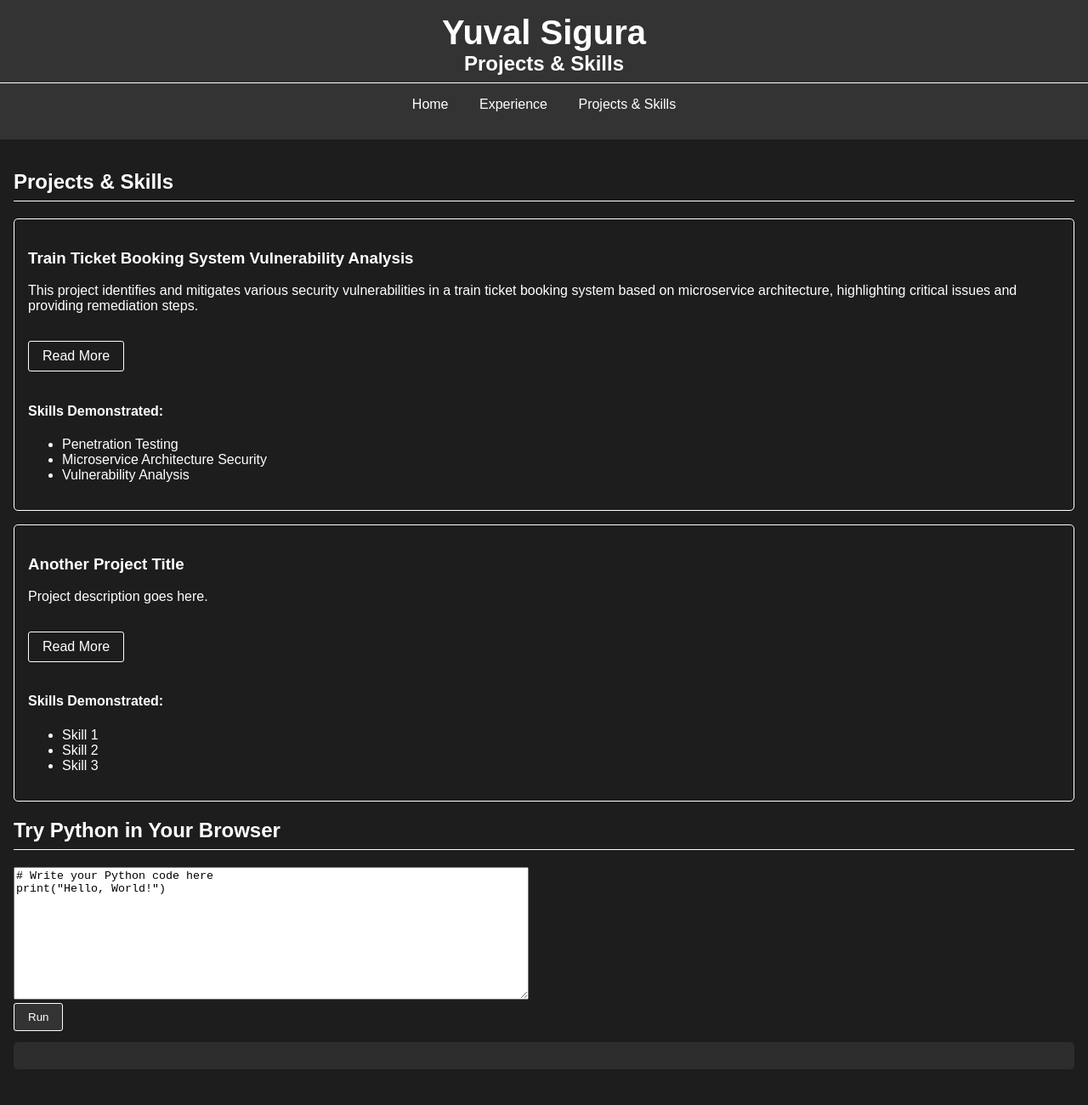
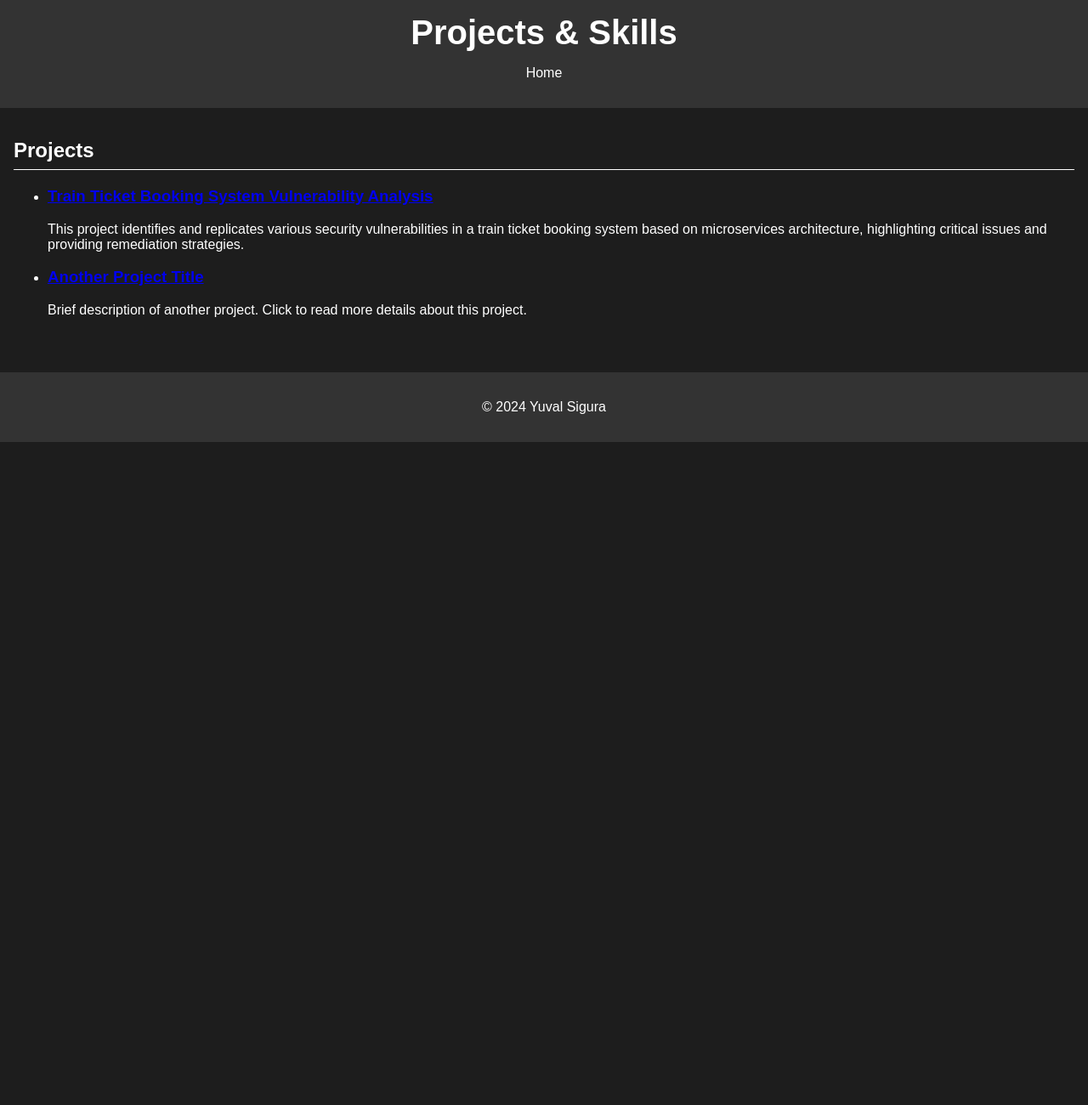
Before and after one commit to YuvalSigura/github., a plain HTML site: page projects.html in a window 1280 px wide. Shown: the top 1300 px of the page at 85% size. After the commit the page ends 800 px from the top, so only its background shows below. Drawn offline with Linux system fonts and the light colour scheme.

Commit message:
Update projects.html

```diff
--- a/projects.html
+++ b/projects.html
@@ -5,52 +5,30 @@
     <meta name="viewport" content="width=device-width, initial-scale=1.0">
     <title>Projects & Skills | Yuval Sigura</title>
     <link rel="stylesheet" href="css/styles.css">
-    <script src="js/pyodide-scripts.js" defer></script>
 </head>
 <body>
     <header>
-        <h1>Yuval Sigura</h1>
-        <h2>Projects & Skills</h2>
+        <h1>Projects & Skills</h1>
         <nav>
             <ul>
                 <li><a href="index.html">Home</a></li>
-                <li><a href="experience.html">Experience</a></li>
-                <li><a href="projects.html">Projects & Skills</a></li>
             </ul>
         </nav>
     </header>
     <main>
-        <section id="projects-skills">
-            <h2>Projects & Skills</h2>
-            <div class="project">
-                <h3>Train Ticket Booking System Vulnerability Analysis</h3>
-                <p>This project identifies and mitigates various security vulnerabilities in a train ticket booking system based on microservice architecture, highlighting critical issues and providing remediation steps.</p>
-                <a class="project-link" href="projects/train-ticket-analysis.html">Read More</a>
-                <h4>Skills Demonstrated:</h4>
-                <ul>
-                    <li>Penetration Testing</li>
-                    <li>Microservice Architecture Security</li>
-                    <li>Vulnerability Analysis</li>
-                </ul>
-            </div>
-            <div class="project">
-                <h3>Another Project Title</h3>
-                <p>Project description goes here.</p>
-                <a class="project-link" href="projects/another-project.html">Read More</a>
-                <h4>Skills Demonstrated:</h4>
-                <ul>
-                    <li>Skill 1</li>
-                    <li>Skill 2</li>
-                    <li>Skill 3</li>
-                </ul>
-            </div>
-        </section>
-        <section id="skills-interactive">
-            <h2>Try Python in Your Browser</h2>
-            <textarea id="python-code" rows="10" cols="50"># Write your Python code here
-print("Hello, World!")</textarea><br>
-            <button onclick="runPython()">Run</button>
-            <pre id="output"></pre>
+        <section>
+            <h2>Projects</h2>
+            <ul>
+                <li>
+                    <h3><a href="projects/train-ticket-analysis.html">Train Ticket Booking System Vulnerability Analysis</a></h3>
+                    <p>This project identifies and replicates various security vulnerabilities in a train ticket booking system based on microservices architecture, highlighting critical issues and providing remediation strategies.</p>
+                </li>
+                <!-- Add more projects as needed -->
+                <li>
+                    <h3><a href="projects/another-project.html">Another Project Title</a></h3>
+                    <p>Brief description of another project. Click to read more details about this project.</p>
+                </li>
+            </ul>
         </section>
     </main>
     <footer>
```
